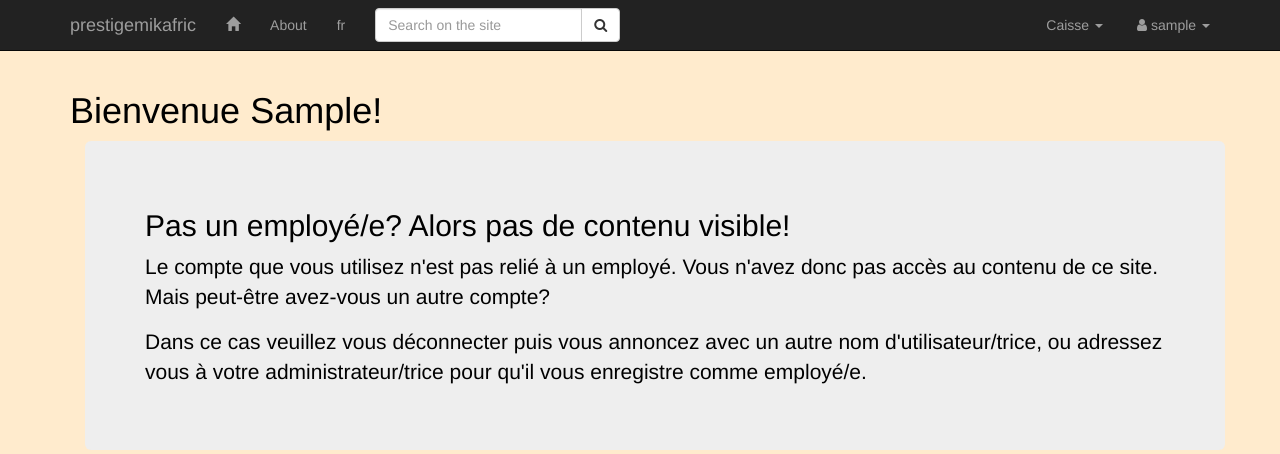
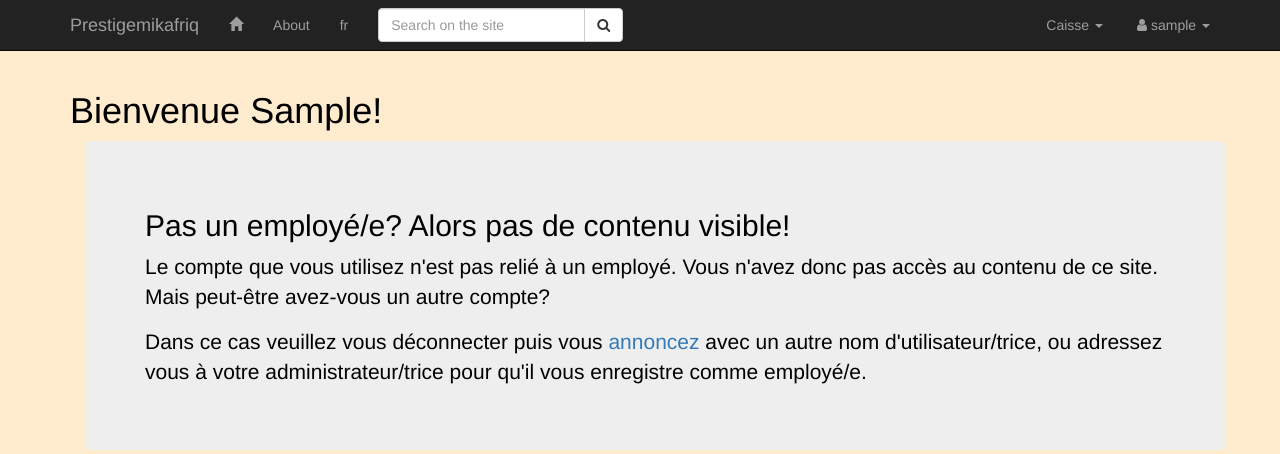
Before and after one commit to OlivierGaillard/zulma, a Django app: page / in a window 1280 px wide. Shown: the top 454 px of the page. Run offline with Django 3.2, Linux system fonts and the light colour scheme; the visitor is signed in with stand-in values (Sample User, id 1); data that the repository does not hold is empty; some libraries are stand-ins or nearby versions.

Commit message:
modifs mineures

```diff
--- a/dproject/templates/base.html
+++ b/dproject/templates/base.html
@@ -35,7 +35,7 @@
             <span class="icon-bar"></span>
           </button>
           <a class="navbar-brand logo" href="/">
-            prestigemikafric
+            Prestigemikafriq
           </a>
         </div>
         <div class="collapse navbar-collapse" id="bs-example-navbar-collapse-1">
@@ -115,7 +115,7 @@
         <div class="container-fluid">
           <div class="container">
             <div class="navbar-header">
-              <a class="navbar-brand" href="http://metacoherence.ch/">{% trans 'créé par' %} <b>Metacoherence</b>
+              <a class="navbar-brand" href="http://metacoherence.ch/" target="_blank">{% trans 'créé par' %} <b>Metacoherence</b>
               </a>
             </div>
             <ul class="nav navbar-nav navbar-right">
--- a/dproject/templates/index.html
+++ b/dproject/templates/index.html
@@ -20,7 +20,7 @@
            </p>
 
            <p>Dans ce cas veuillez vous déconnecter puis vous
-             annoncez avec un autre nom d'utilisateur/trice, ou
+             <a href="{% url 'login' %}">annoncez</a> avec un autre nom d'utilisateur/trice, ou
            adressez vous à votre administrateur/trice pour qu'il vous enregistre comme employé/e.
            </p>
          </div>
```
